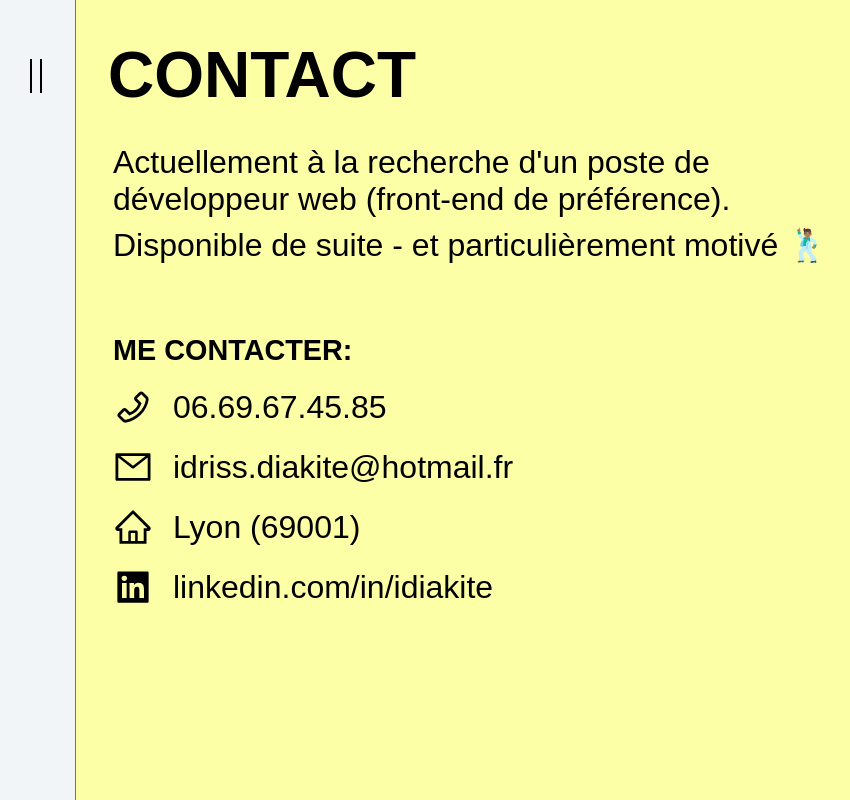
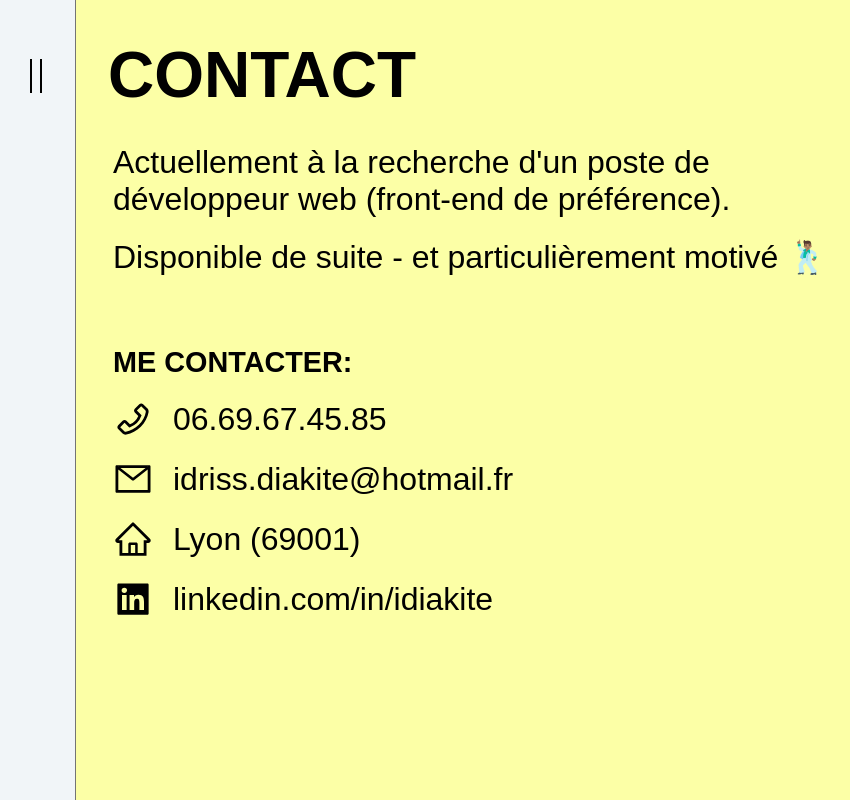
Before and after one commit to idrissdiakite/portfolio-react, a React (Create React App) app: page /contact in a window 1280 px wide. Shown: the whole page, without its empty margins (0-850 px from the left). Built offline with nearby package versions, Linux system fonts and the light colour scheme; a web font is replaced by a local one.

Commit message:
fix bugs

```diff
--- a/src/components/Details/style.scss
+++ b/src/components/Details/style.scss
@@ -37,18 +37,22 @@
 }
 
 @media screen and (min-width: 768px) {
-  .contact p,
+  .contact {
+    p,
     a,
     span {
       font-size: 1.7rem;
     }
   }
+}
 
 @media screen and (min-width: 1024px) {
-  .contact p,
+  .contact {
+    p,
     a,
     span {
       font-size: 2rem;
+    }
   }
 
   .details {
@@ -61,11 +65,19 @@
   }
 }
 
+@media screen and (min-width: 1024px) {
+  .contact .header p {
+    margin-bottom: 20px;
+  }
+}
+
 @media screen and (min-width: 1680px) {
-  .contact p,
+  .contact {
+    p,
     a,
     span {
       font-size: 2.5rem;
+    }
   }
 
   .contact .header p {
```
Lines whose indentation alone changed are shown as unchanged.
